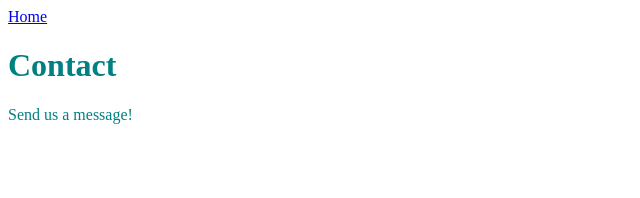
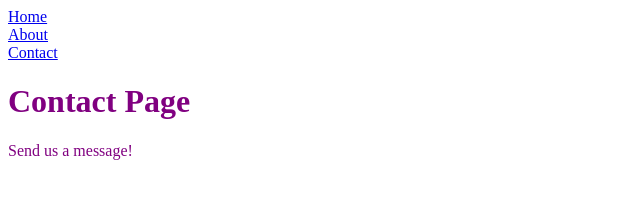
Before and after one commit to joshie-2/gatsby_netlify_tutorial, a Gatsby site: page /contact in a window 1280 px wide. Shown: the whole page, without its empty margins (0-640 px from the left). Built offline with nearby package versions, Linux system fonts and the light colour scheme; Gatsby itself is replaced by a stand-in of ours.

Commit message:
added navbar component, changed text color & changed header prop

```diff
--- a/src/pages/contact.js
+++ b/src/pages/contact.js
@@ -1,12 +1,12 @@
 import React from "react"
-import { Link } from "gatsby"
+import NavBar from "../components/navBar"
 import Header from "../components/header"
 
 export default function Contact() {
   return (
-    <div style={{ color: `teal` }}>
-      <Link to="/">Home</Link>
-      <Header headerText="Contact" />
+    <div style={{ color: `purple` }}>
+      <NavBar />
+      <Header headerText="Contact Page" />
       <p>Send us a message!</p>
     </div>
   )
```
